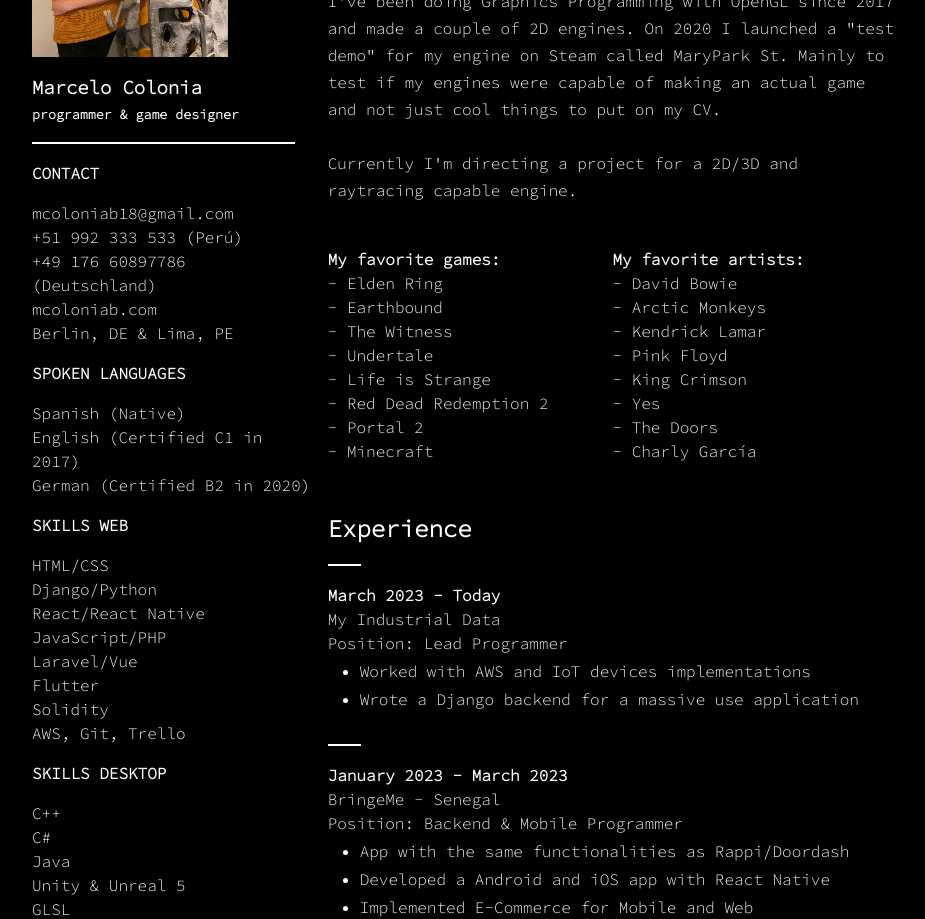
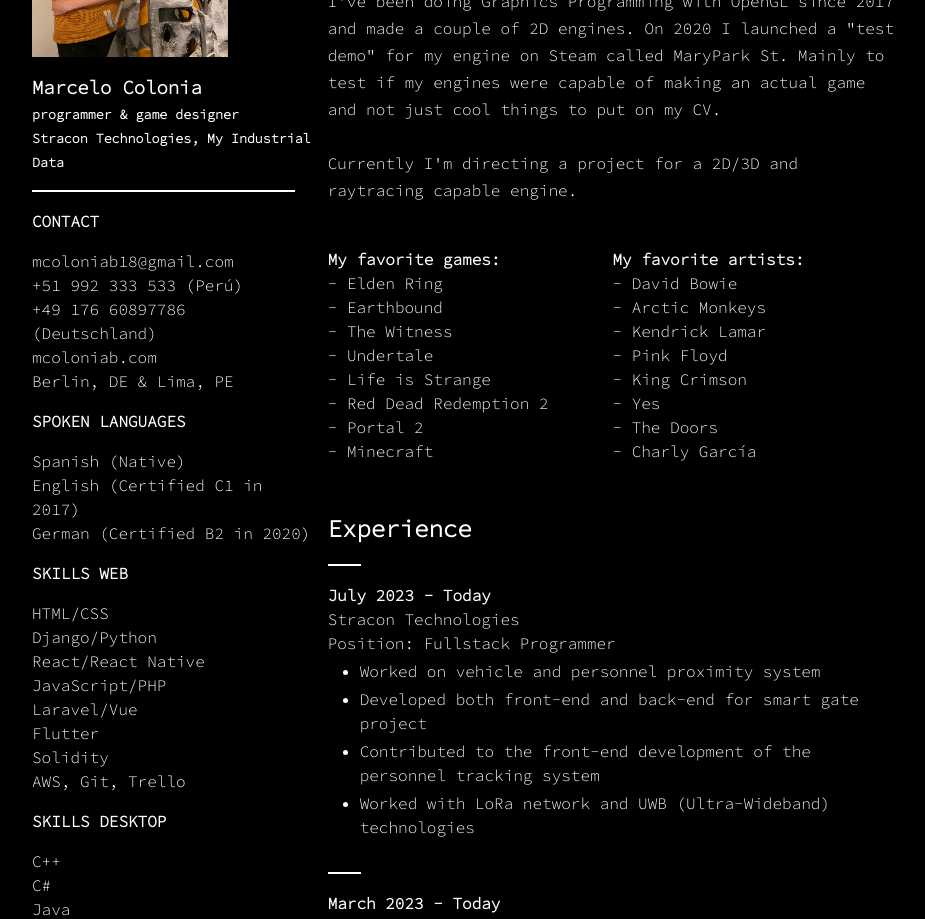
Before and after one commit to HalloweenJack2606/mcoloniab, a React (Create React App) app: page / in a window 1280 px wide. Shown: the part 300-1219 px from the top of the page, without its empty margins (168-1093 px from the left). Built offline with nearby package versions, Linux system fonts and the light colour scheme.

Commit message:
September Update

```diff
--- a/public/index.html
+++ b/public/index.html
@@ -7,7 +7,7 @@
     <meta name="theme-color" content="#000000" />
     <meta
       name="description"
-      content="Web site created using create-react-app"
+      content=""
     />
     <link rel="apple-touch-icon" href="%PUBLIC_URL%/logo192.png" />
     <!--
--- a/src/Pages/Home.js
+++ b/src/Pages/home/Home.js
@@ -1,11 +1,11 @@
 import React, { useEffect } from 'react'
-import pp from '../images/pp.jpg';
+import pp from '../../images/pp.jpg';
 import './Home.css';
-import Separator from './Components/Separator';
-import Header from './Components/Header';
+import Separator from '../Components/Separator';
+import Header from '../Components/Header';
 
 export default function Home() {
-    let games = [
+    const games = [
         "Elden Ring",
         "Earthbound",
         "The Witness",
@@ -15,7 +15,8 @@ export default function Home() {
         "Portal 2",
         "Minecraft",
     ];
-    let artists = [
+
+    const artists = [
         "David Bowie",
         "Arctic Monkeys",
         "Kendrick Lamar",
@@ -25,7 +26,19 @@ export default function Home() {
         "The Doors",
         "Charly García",
     ];
-    let jobs = [
+
+    const jobs = [
+        {
+            dates: "July 2023 - Today",
+            place: "Stracon Technologies",
+            position: "Fullstack Programmer",
+            tasks: [
+                "Worked on vehicle and personnel proximity system",
+                "Developed both front-end and back-end for smart gate project",
+                "Contributed to the front-end development of the personnel tracking system",
+                "Worked with LoRa network and UWB (Ultra-Wideband) technologies"
+            ]
+        },
         {
             dates: "March 2023 - Today",
             place: "My Industrial Data",
@@ -36,9 +49,9 @@ export default function Home() {
             ]
         },
         {
-            dates: "January 2023 - March 2023",
+            dates: "January 2023 - Today",
             place: "BringeMe - Senegal",
-            position: "Backend & Mobile Programmer",
+            position: "Front/Backend & Mobile Programmer",
             tasks: [
                 "App with the same functionalities as Rappi/Doordash",
                 "Developed a Android and iOS app with React Native",
@@ -157,7 +170,8 @@ export default function Home() {
                 <img src={pp} width="70%"/>
                 <div className='mt-3'>
                     <b className='name'>Marcelo Colonia</b><br/>
-                    <b className='name_desc'>programmer &amp; game designer</b>
+                    <b className='name_desc'>programmer &amp; game designer</b><br/>
+                    <b className='name_desc'>Stracon Technologies, My Industrial Data</b>
                 </div>
             </div>
             <Separator/>
@@ -215,7 +229,7 @@ export default function Home() {
                 </div>
                 <br/>
                 <p>
-                    My name is Marcelo Colonia, I'm a 21 year old Berlin-based game designer and programmer. I've had game development as my passion for as long as I can remember and have been studying coding since I was 13 years old.
+                    My name is Marcelo Colonia, I'm a 22 year old Berlin & Lima -based game designer and programmer. I've had game development as my passion for as long as I can remember and have been studying coding since I was 13 years old.
                     <br/><br/>
                     I've been doing Graphics Programming with OpenGL since 2017 and made a couple of 2D engines. On 2020 I launched a "test demo" for my engine on Steam called MaryPark St. Mainly to test if my engines were capable of making an actual game and not just cool things to put on my CV.
                     <br/><br/>
--- a/src/RouteContainer.js
+++ b/src/RouteContainer.js
@@ -3,8 +3,8 @@ import {
     Routes,
     Route,
 } from 'react-router-dom';
-import Home from './Pages/Home';
-import Projects from './Pages/Projects';
+import Home from './Pages/home/Home';
+import Projects from './Pages/projects/Projects';
 
 export default function RouteContainer() {
   return (
```
Also changed, not shown: src/Pages/projects/Projects.js (renamed from src/Pages/Projects.js, +6 -6 lines), src/setupTests.js (deleted, +0 -5 lines), firebase.json (deleted), src/Pages/home/Home.css (renamed from src/Pages/Home.css), src/Pages/projects/Projects.css (renamed from src/Pages/Projects.css), 1 other file (tests, documents, lock files or other folders).
